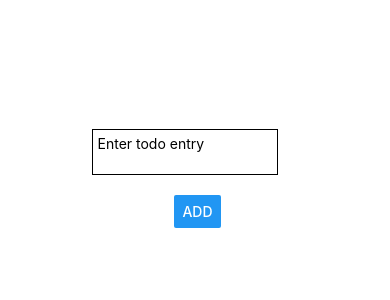
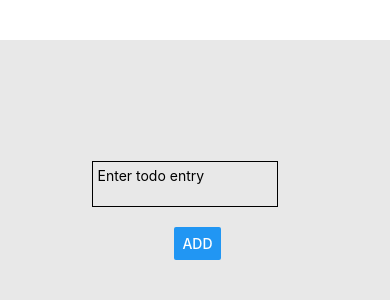
Before and after one commit to jeffreytjs/Mobile-App-Dev-With-React-Native, a React Native app in the folder todoApp/: screen / in a window 390 px wide. Shown: the top 300 px of the page. Built offline with nearby package versions, Linux system fonts and the light colour scheme.

Commit message:
General styling

```diff
--- a/todoApp/App.js
+++ b/todoApp/App.js
@@ -96,9 +96,10 @@ export default function App() {
 const styles = StyleSheet.create({
   container: {
     flex: 1,
-    backgroundColor: "#fff",
+    backgroundColor: "#e8e8e8",
     alignItems: "center",
     justifyContent: "center",
+    marginTop: 40,
   },
   textInput: {
     borderWidth: 1,
--- a/todoApp/app.json
+++ b/todoApp/app.json
@@ -5,15 +5,14 @@
     "version": "1.0.0",
     "orientation": "portrait",
     "icon": "./assets/icon.png",
+    "backgroundColor": "#e8e8e8",
     "userInterfaceStyle": "light",
     "splash": {
       "image": "./assets/splash.png",
       "resizeMode": "contain",
       "backgroundColor": "#ffffff"
     },
-    "assetBundlePatterns": [
-      "**/*"
-    ],
+    "assetBundlePatterns": ["**/*"],
     "ios": {
       "supportsTablet": true
     },
```
